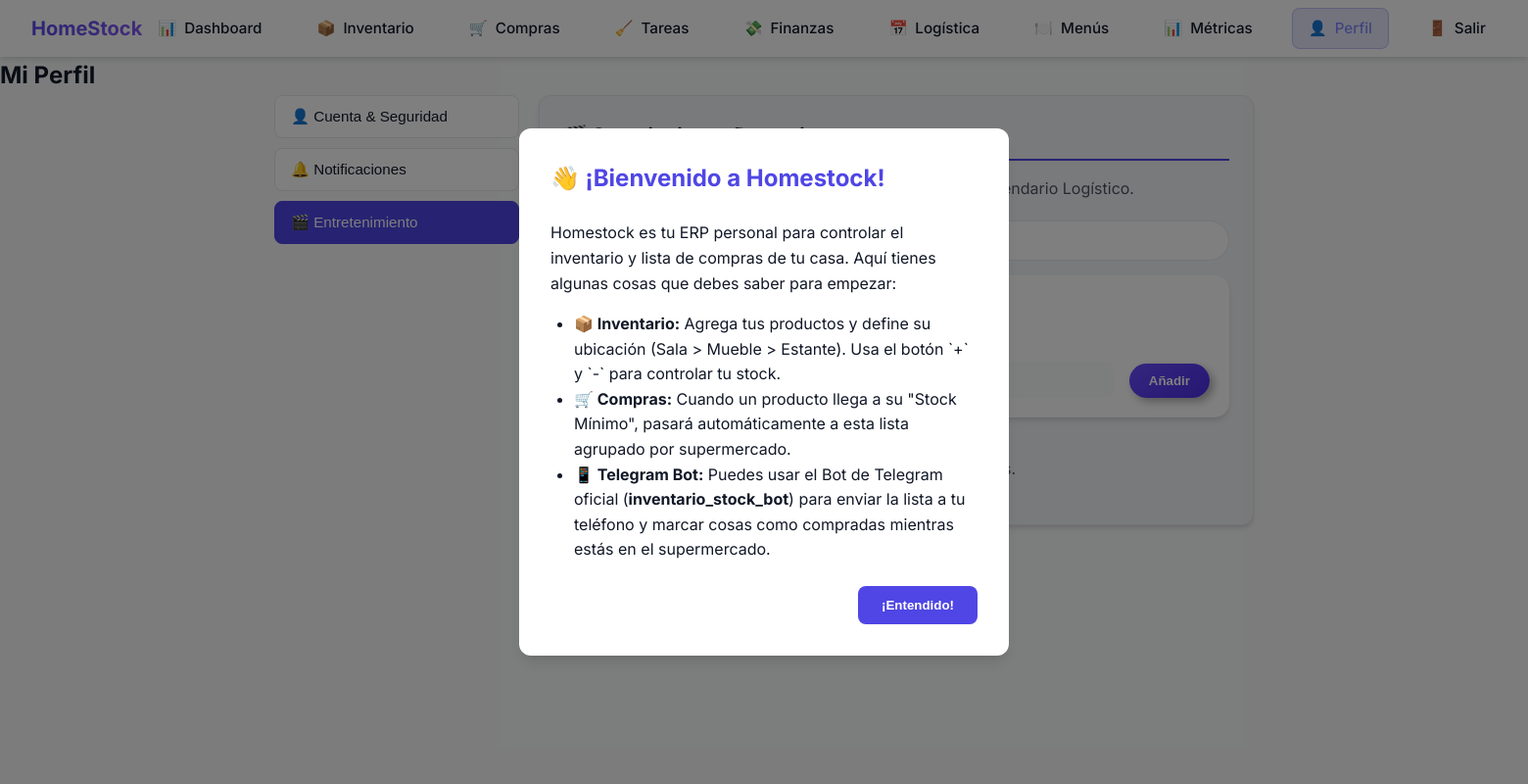
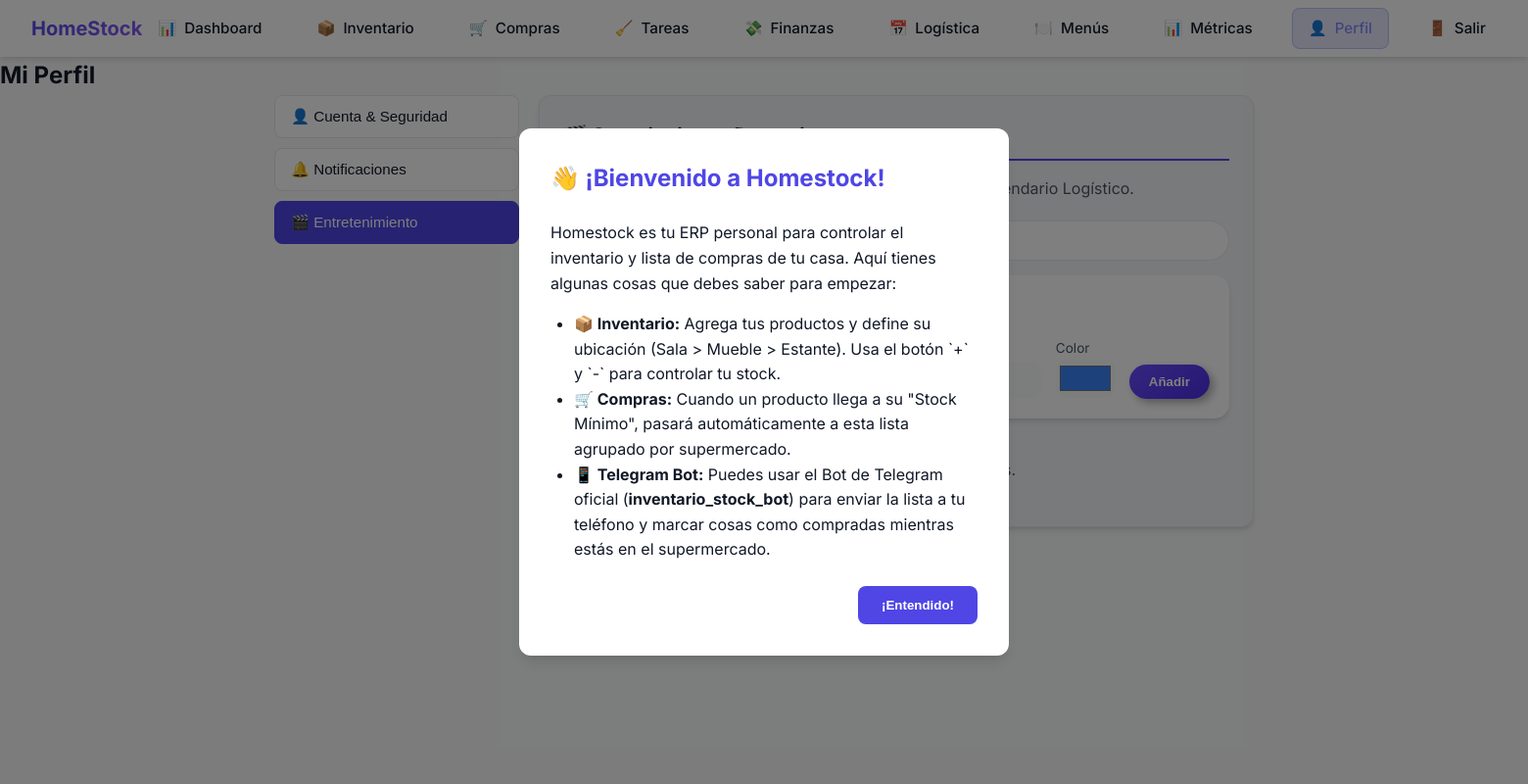
Before and after one commit to TomGarb/Inventario_Casa, a Flask app: page /perfil in a window 1560 px wide, after a click on "🎬 Entretenimiento". Shown: the whole page at 98% size. Run offline with Flask 3, Linux system fonts and the light colour scheme; the visitor is signed in with stand-in values (Sample User, id 1); data that the repository does not hold is empty; some libraries are stand-ins or nearby versions.

Commit message:
Agregar soporte para color en suscripciones y eventos logísticos, mejorando la visualización en el dashboard y la interfaz de usuario.

```diff
--- a/app.py
+++ b/app.py
@@ -297,16 +297,16 @@ def seed_suscripciones():
 
             seeds = [
                 # Equipos
-                {'nombre': 'San Lorenzo', 'external_api_id': '135173', 'tipo': 'equipo'},
-                {'nombre': 'River Plate', 'external_api_id': '135171', 'tipo': 'equipo'},
-                {'nombre': 'Scuderia Ferrari HP', 'external_api_id': '134806', 'tipo': 'equipo'},
-                {'nombre': 'Argentina', 'external_api_id': '134509', 'tipo': 'equipo'},
-                {'nombre': 'Bayern Munich', 'external_api_id': '133664', 'tipo': 'equipo'},
-                {'nombre': 'Chelsea', 'external_api_id': '133610', 'tipo': 'equipo'},
+                {'nombre': 'San Lorenzo', 'external_api_id': '135173', 'tipo': 'equipo', 'color': '#0a1f44'},
+                {'nombre': 'River Plate', 'external_api_id': '135171', 'tipo': 'equipo', 'color': '#e60000'},
+                {'nombre': 'Scuderia Ferrari HP', 'external_api_id': '134806', 'tipo': 'equipo', 'color': '#ff2800'},
+                {'nombre': 'Argentina', 'external_api_id': '134509', 'tipo': 'equipo', 'color': '#75aadb'},
+                {'nombre': 'Bayern Munich', 'external_api_id': '133664', 'tipo': 'equipo', 'color': '#dc052d'},
+                {'nombre': 'Chelsea', 'external_api_id': '133610', 'tipo': 'equipo', 'color': '#034694'},
                 # Ligas
-                {'nombre': 'Formula 1', 'external_api_id': '4370', 'tipo': 'liga'},
-                {'nombre': 'UEFA Champions League', 'external_api_id': '4480', 'tipo': 'liga'},
-                {'nombre': 'NBA', 'external_api_id': '4387', 'tipo': 'liga'},
+                {'nombre': 'Formula 1', 'external_api_id': '4370', 'tipo': 'liga', 'color': '#e10600'},
+                {'nombre': 'UEFA Champions League', 'external_api_id': '4480', 'tipo': 'liga', 'color': '#0e1e5b'},
+                {'nombre': 'NBA', 'external_api_id': '4387', 'tipo': 'liga', 'color': '#c9082a'},
             ]
 
             for s in seeds:
--- a/models/database.py
+++ b/models/database.py
@@ -286,6 +286,7 @@ class EventoLogistico(db.Model):
     creador_id = db.Column(db.Integer, db.ForeignKey('usuarios.id'), nullable=False)
     asignado_id = db.Column(db.Integer, db.ForeignKey('usuarios.id'), nullable=True)
     frecuencia = db.Column(db.String(20), default='none')
+    color = db.Column(db.String(20), nullable=True, default='#6f42c1')
 
     creador = db.relationship('Usuario', foreign_keys=[creador_id], backref='eventos_creados')
     asignado = db.relationship('Usuario', foreign_keys=[asignado_id], backref='eventos_asignados')
@@ -356,6 +357,7 @@ class SuscripcionDeporte(db.Model):
     nombre = db.Column(db.String(100), nullable=False)
     external_api_id = db.Column(db.String(50), nullable=False)
     tipo = db.Column(db.String(20), nullable=False)  # 'equipo' o 'liga'
+    color = db.Column(db.String(20), nullable=True, default='#3b82f6')
 
     usuario = db.relationship('Usuario', backref='suscripciones_deporte')
 
@@ -365,7 +367,8 @@ class SuscripcionDeporte(db.Model):
             'usuario_id': self.usuario_id,
             'nombre': self.nombre,
             'external_api_id': self.external_api_id,
-            'tipo': self.tipo
+            'tipo': self.tipo,
+            'color': self.color
         }
 
 @login_manager.user_loader
--- a/routes/auth.py
+++ b/routes/auth.py
@@ -201,6 +201,7 @@ def crear_suscripcion():
     nombre = data.get('nombre', '').strip()
     external_api_id = data.get('external_api_id', '').strip()
     tipo = data.get('tipo', '').strip()
+    color = data.get('color', '#3b82f6').strip()
 
     if not nombre or not external_api_id or tipo not in ('equipo', 'liga'):
         return jsonify({'error': 'Datos incompletos. Se requiere nombre, external_api_id y tipo (equipo/liga)'}), 400
@@ -209,7 +210,8 @@ def crear_suscripcion():
         usuario_id=current_user.id,
         nombre=nombre,
         external_api_id=external_api_id,
-        tipo=tipo
+        tipo=tipo,
+        color=color
     )
     db.session.add(sub)
     db.session.commit()
--- a/routes/logistica.py
+++ b/routes/logistica.py
@@ -35,7 +35,7 @@ def api_logistica_get():
     result = []
 
     for ev in eventos:
-        color = '#6f42c1' # Purple default
+        color = getattr(ev, 'color', None) or '#6f42c1' # Default to purple if no color
 
         # Build base event
         base_event = {
--- a/services/api_eventos.py
+++ b/services/api_eventos.py
@@ -51,10 +51,16 @@ def sync_eventos_deportivos(app):
                     if not fecha_str:
                         continue
 
-                    # Parsear fecha y hora
+                    # Parsear fecha y hora a hora de Argentina (UTC-3)
                     try:
-                        if hora_str and hora_str != '00:00:00':
-                            fecha_hora = datetime.strptime(f"{fecha_str} {hora_str[:5]}", "%Y-%m-%d %H:%M")
+                        timestamp_str = evento.get('strTimestamp')
+                        if timestamp_str:
+                            # strTimestamp suele venir en formato "2026-09-01T00:15:00" y es UTC
+                            utc_dt = datetime.strptime(timestamp_str, "%Y-%m-%dT%H:%M:%S")
+                            fecha_hora = utc_dt - timedelta(hours=3)
+                        elif hora_str and hora_str != '00:00:00':
+                            utc_dt = datetime.strptime(f"{fecha_str} {hora_str[:5]}", "%Y-%m-%d %H:%M")
+                            fecha_hora = utc_dt - timedelta(hours=3)
                         else:
                             fecha_hora = datetime.strptime(fecha_str, "%Y-%m-%d")
                     except (ValueError, TypeError):
@@ -83,6 +89,7 @@ def sync_eventos_deportivos(app):
                         descripcion=f"Evento deportivo sincronizado automáticamente desde TheSportsDB ({sub.tipo}: {sub.nombre})",
                         fecha_inicio=fecha_hora,
                         creador_id=sub.usuario_id,
+                        color=sub.color,
                         frecuencia='none'
                     )
                     db.session.add(nuevo)
--- a/static/js/perfil.js
+++ b/static/js/perfil.js
@@ -302,7 +302,7 @@ async function cargarSuscripciones() {
         }
 
         container.innerHTML = subs.map(s => `
-            <div class="neo-card" style="display: flex; justify-content: space-between; align-items: center; margin-bottom: 10px; padding: 15px;">
+            <div class="neo-card" style="display: flex; justify-content: space-between; align-items: center; margin-bottom: 10px; padding: 15px; border-left: 5px solid ${s.color || '#3b82f6'};">
                 <div>
                     <strong>${s.nombre}</strong>
                     <span class="badge badge-info" style="margin-left: 10px; text-transform: capitalize;">${s.tipo}</span>
@@ -320,6 +320,7 @@ async function agregarSuscripcion() {
     const id = document.getElementById('sub-id').value.trim();
     const nombre = document.getElementById('sub-nombre').value.trim();
     const tipo = document.getElementById('sub-tipo').value;
+    const color = document.getElementById('sub-color').value;
 
     if (!id || !nombre) {
         showToast('Completa ID y Nombre', 'error');
@@ -330,12 +331,13 @@ async function agregarSuscripcion() {
         const res = await fetch('/api/suscripciones', {
             method: 'POST',
             headers: {'Content-Type': 'application/json'},
-            body: JSON.stringify({ external_api_id: id, nombre, tipo })
+            body: JSON.stringify({ external_api_id: id, nombre, tipo, color })
         });
         if (!res.ok) throw new Error('Error al guardar');
 
         document.getElementById('sub-id').value = '';
         document.getElementById('sub-nombre').value = '';
+        document.getElementById('sub-color').value = '#3b82f6';
 
         showToast('Suscripción agregada', 'success');
         cargarSuscripciones();
--- a/templates/views/perfil.html
+++ b/templates/views/perfil.html
@@ -94,13 +94,13 @@
                 <!-- Formulario Nueva Suscripcion -->
                 <div class="neo-card" style="margin-bottom: 20px;">
                     <h4>➕ Nueva Suscripción</h4>
-                    <div style="display: grid; grid-template-columns: 1fr 1fr 1fr auto; gap: 15px; align-items: end; margin-top: 15px;">
+                    <div style="display: grid; grid-template-columns: 1fr 1fr 1fr 60px auto; gap: 15px; align-items: end; margin-top: 15px;">
                         <div>
                             <label style="font-size: 0.85rem; color: var(--text-secondary);">TheSportsDB ID</label>
                             <input type="text" id="sub-id" class="neo-input" placeholder="Ej: 135171">
                         </div>
                         <div>
-                            <label style="font-size: 0.85rem; color: var(--text-secondary);">Nombre descriptivo</label>
+                            <label style="font-size: 0.85rem; color: var(--text-secondary);">Nombre</label>
                             <input type="text" id="sub-nombre" class="neo-input" placeholder="Ej: River Plate">
                         </div>
                         <div>
@@ -109,6 +109,10 @@
                                 <option value="equipo">Equipo</option>
                                 <option value="liga">Liga</option>
                             </select>
+                        </div>
+                        <div>
+                            <label style="font-size: 0.85rem; color: var(--text-secondary);">Color</label>
+                            <input type="color" id="sub-color" class="neo-input" value="#3b82f6" style="padding: 2px; height: 38px;">
                         </div>
                         <button class="neo-button-primary" onclick="agregarSuscripcion()">Añadir</button>
                     </div>
```
Also changed, not shown: migrations/versions/573ce00e84e7_add_color_to_eventologistico_and_.py (added, +38 -0 lines), README.md.
